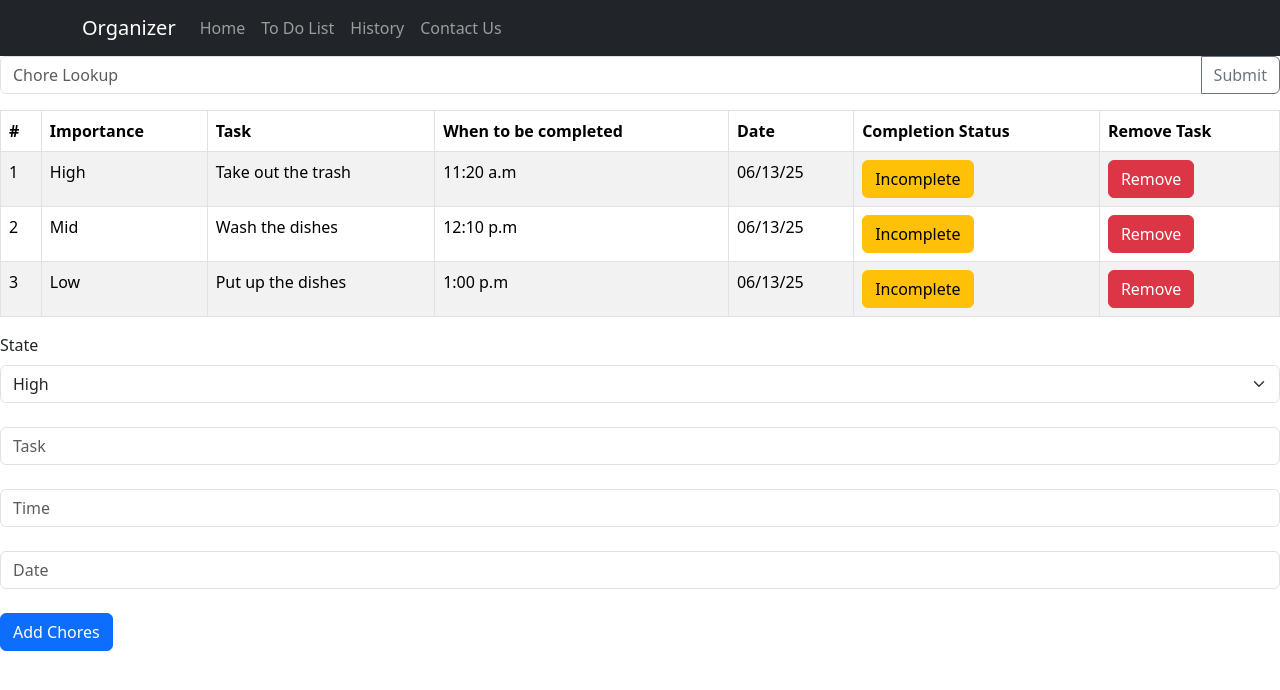
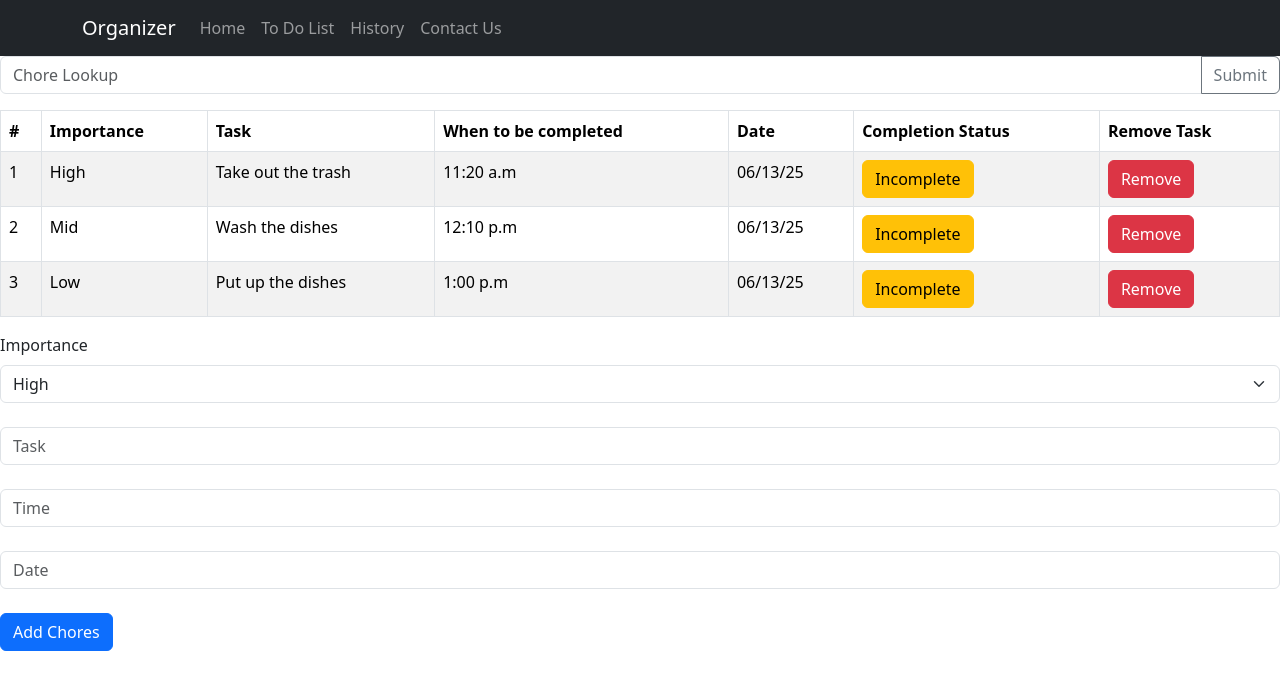
Before and after one commit to KameronHandy/Project3, a React (Create React App) app: page /Organizer in a window 1280 px wide. Shown: the top 690 px of the page. Built offline with nearby package versions, Linux system fonts and the light colour scheme.

Commit message:
added incomplete and complete button feature

```diff
--- a/src/Component/AddingChores.jsx
+++ b/src/Component/AddingChores.jsx
@@ -42,9 +42,9 @@ export default function AddingChores({chores, setChores}) {
         <>
           <Form>
             <Form.Group as={Col} controlId="formGridState">
-              <Form.Label>State</Form.Label>
+              <Form.Label>Importance</Form.Label>
               <Form.Select defaultValue="Choose...">
-                <option value="High" name="Importance">High</option>
+                <option name="Importance">High</option>
                 <option>Mid</option>
                 <option>Low</option>
               </Form.Select>
--- a/src/Component/ToDoList.jsx
+++ b/src/Component/ToDoList.jsx
@@ -21,6 +21,13 @@ export default function ToDoList({chores, setChores}) {
 
     }
 
+      const [buttonText, setButtonText] = useState('Incomplete');
+
+    function handleClicks(){
+
+        setButtonText(buttonText === 'Incomplete' ? 'Complete' : 'Incomplete');
+      };
+
 
     return (
         <Table striped bordered hover>
@@ -43,7 +50,7 @@ export default function ToDoList({chores, setChores}) {
                     <td>{chore.task}</td>
                     <td>{chore.Time}</td>
                     <td>{chore.Date}</td>
-                    <td><Button variant="warning"  onClick= {(event) =>buttonChange(event,chore.id)}> Incomplete</Button></td>
+                    <td><Button variant="warning"  onClick= {(event) =>handleClicks(event,chore.id)}> {buttonText}</Button></td>
                     <td><Button variant="danger" onClick={(event) =>removeTask(event,chore.id)}>Remove</Button></td>
                 </tr>
             ))}
--- a/src/Pages/ContactUs.jsx
+++ b/src/Pages/ContactUs.jsx
@@ -67,14 +67,15 @@ function addContact(){
               name="Email"
               onChange={(event)=>handleChange(event)}
             />
-            <InputGroup.Text onChange={(event)=>handleChange(event)}>@example.com</InputGroup.Text>
+
           </InputGroup>
 
 
           <InputGroup>
-            <InputGroup.Text>With textarea</InputGroup.Text>
+            <InputGroup.Text>Comments</InputGroup.Text>
             <Form.Control as="textarea" aria-label="Comments" name="Text" onChange={(event)=>handleChange(event)}/>
           </InputGroup>
+          <br />
 
           <Button variant="warning" onClick={addContact}>Submit</Button>
         </>
--- a/src/Pages/History.jsx
+++ b/src/Pages/History.jsx
@@ -1,6 +1,7 @@
 import React from 'react'
 import {useState} from 'react'
 import HistoryLog from '../Component/HistoryLog'
+import SearchBar from '../Component/SearchBar'
 
 export default function History() {
 
@@ -12,6 +13,9 @@ export default function History() {
   ])
 
   return (
+    <>
+    <SearchBar chores={chores} setChores={setChores}/>
     <HistoryLog chores={chores} setChores={setChores} />
+    </>
   )
 }
```
